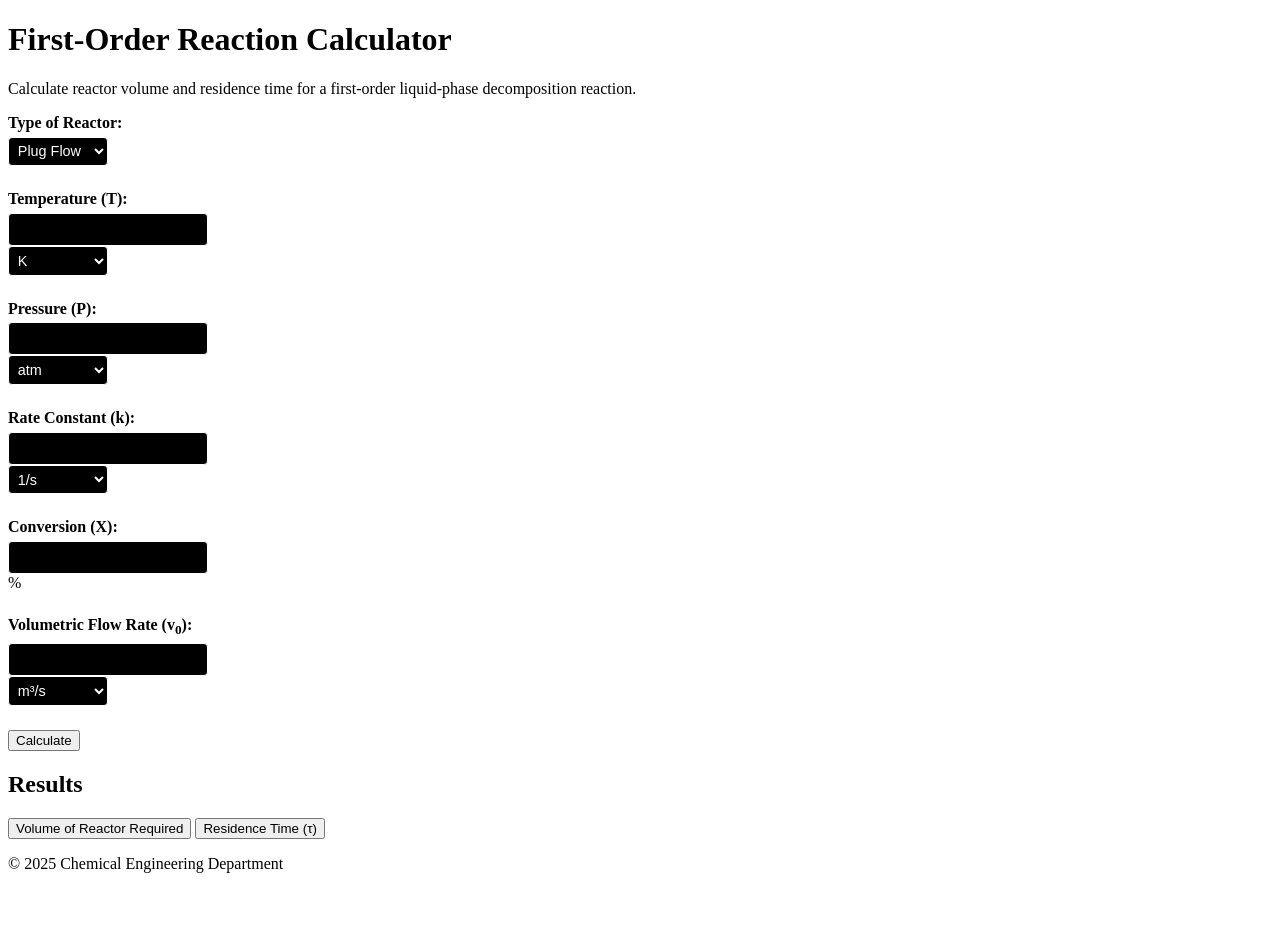
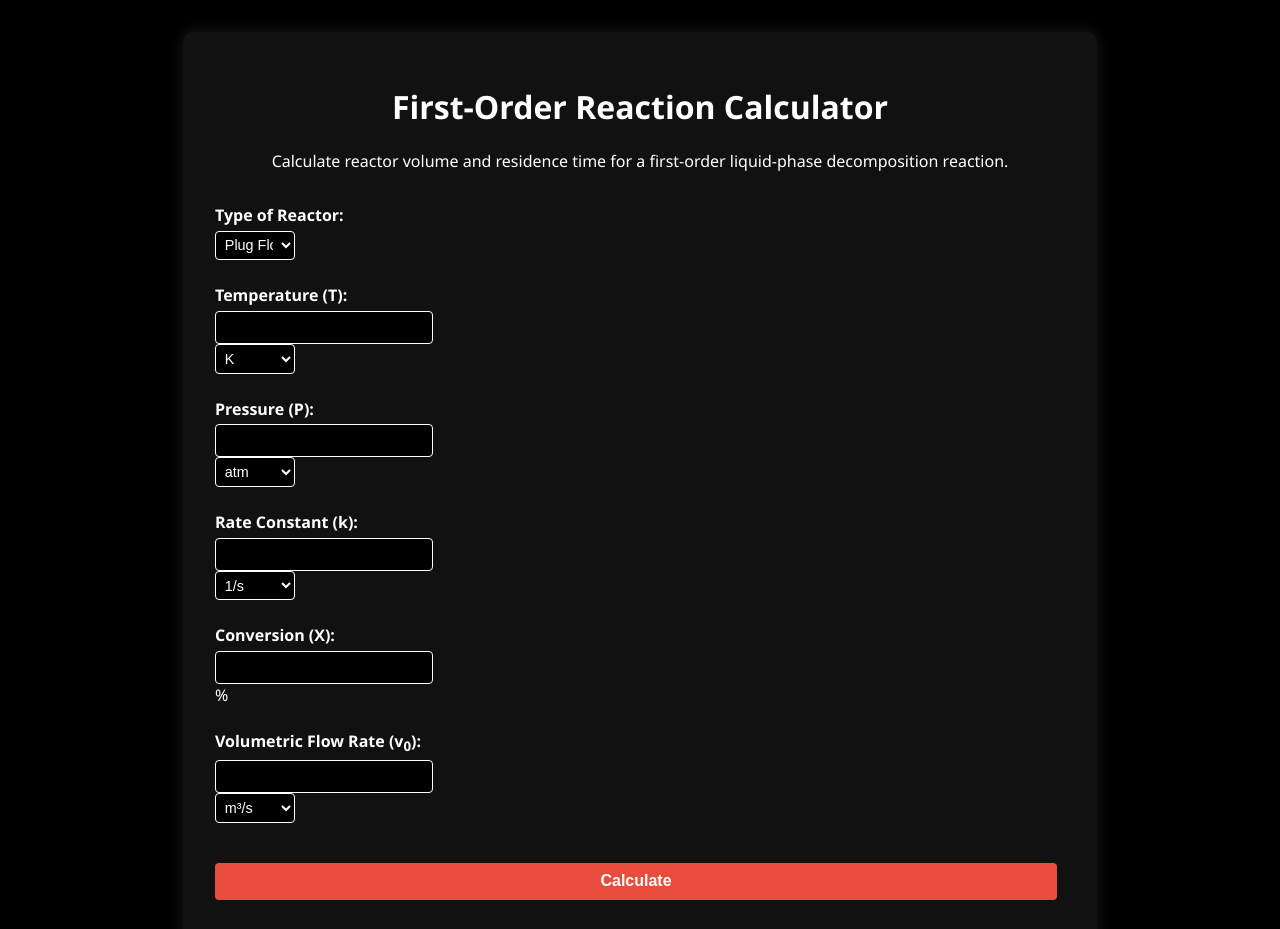
Before and after one commit to kusira623ate/cll122_demo, a plain HTML site: page index.html in a window 1280 px wide. Shown: the top 929 px of the page. Before the commit the page ends 889 px from the top, so only its background shows below. Drawn offline with Linux system fonts and the light colour scheme.

Commit message:
Update styles.css

```diff
--- a/styles.css
+++ b/styles.css
@@ -1,3 +1,36 @@
+body {
+  background-color: #000;
+  color: #fff;
+  font-family: 'Segoe UI', Tahoma, Geneva, Verdana, sans-serif;
+  margin: 0;
+  padding: 0;
+}
+
+.container {
+  max-width: 850px;
+  margin: 2rem auto;
+  padding: 2rem;
+  background-color: #111;
+  border-radius: 10px;
+  box-shadow: 0 0 15px rgba(255, 255, 255, 0.1);
+}
+
+header {
+  text-align: center;
+  margin-bottom: 2rem;
+}
+
+h1 {
+  font-size: 2rem;
+  font-weight: bold;
+  color: #fff;
+}
+
+form {
+  display: flex;
+  flex-direction: column;
+}
+
 .form-group {
   display: flex;
   flex-direction: column;
@@ -13,6 +46,7 @@ label {
   display: flex;
   align-items: center;
   gap: 0.5rem;
+  flex-wrap: wrap;
 }
 
 input[type="number"],
@@ -22,8 +56,7 @@ input[type="text"] {
   border: 1px solid #fff;
   border-radius: 4px;
   padding: 0.5rem;
-  width: 200px; /* Adjust width as needed */
-  box-sizing: border-box;
+  width: 200px;
 }
 
 select {
@@ -33,8 +66,49 @@ select {
   border-radius: 4px;
   padding: 0.3rem;
   font-size: 0.9rem;
-  width: auto;
   min-width: 60px;
-  max-width: 100px;
-  box-sizing: border-box;
+  max-width: 80px;
 }
+
+button {
+  padding: 0.6rem 1.2rem;
+  margin: 1rem 0.5rem 0 0;
+  font-size: 1rem;
+  font-weight: bold;
+  border-radius: 4px;
+  cursor: pointer;
+  border: none;
+}
+
+button[type="submit"] {
+  background-color: #e74c3c;
+  color: white;
+}
+
+button[type="submit"]:hover {
+  background-color: #c0392b;
+}
+
+#volume-btn, #residence-time-btn {
+  background-color: #3498db;
+  color: white;
+}
+
+#volume-btn:hover, #residence-time-btn:hover {
+  background-color: #2980b9;
+}
+
+#results {
+  margin-top: 2rem;
+  background-color: #1a1a1a;
+  padding: 1rem;
+  border-left: 5px solid #2ecc71;
+  font-weight: bold;
+}
+
+footer {
+  text-align: center;
+  margin-top: 3rem;
+  font-size: 0.9rem;
+  color: #888;
+}
```
